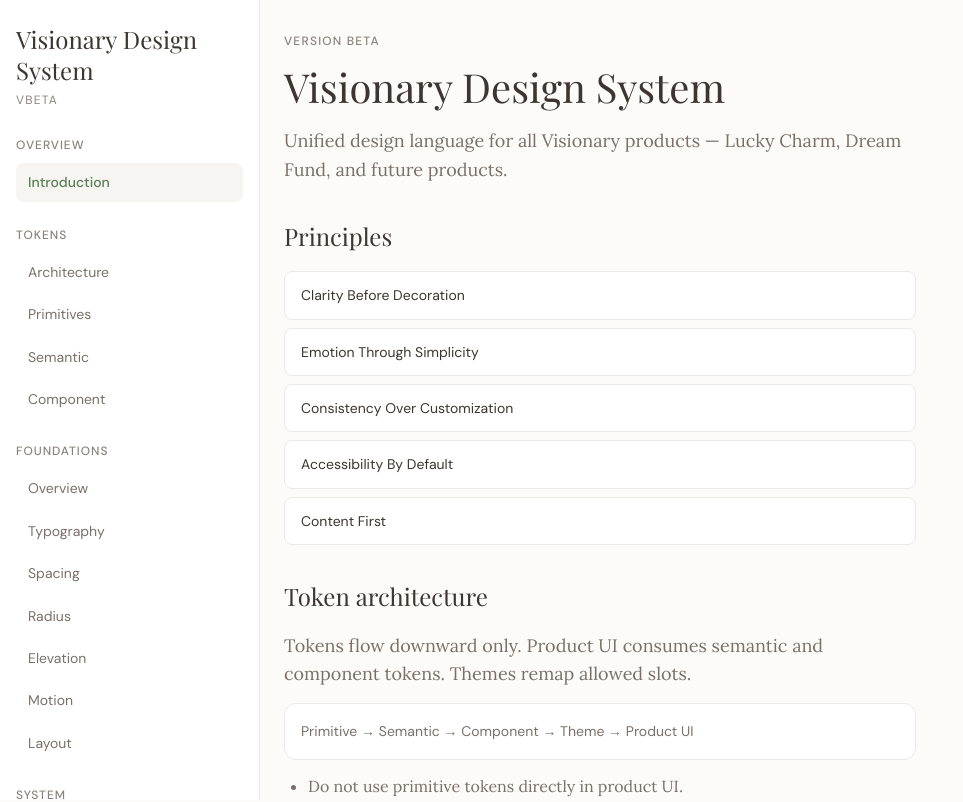
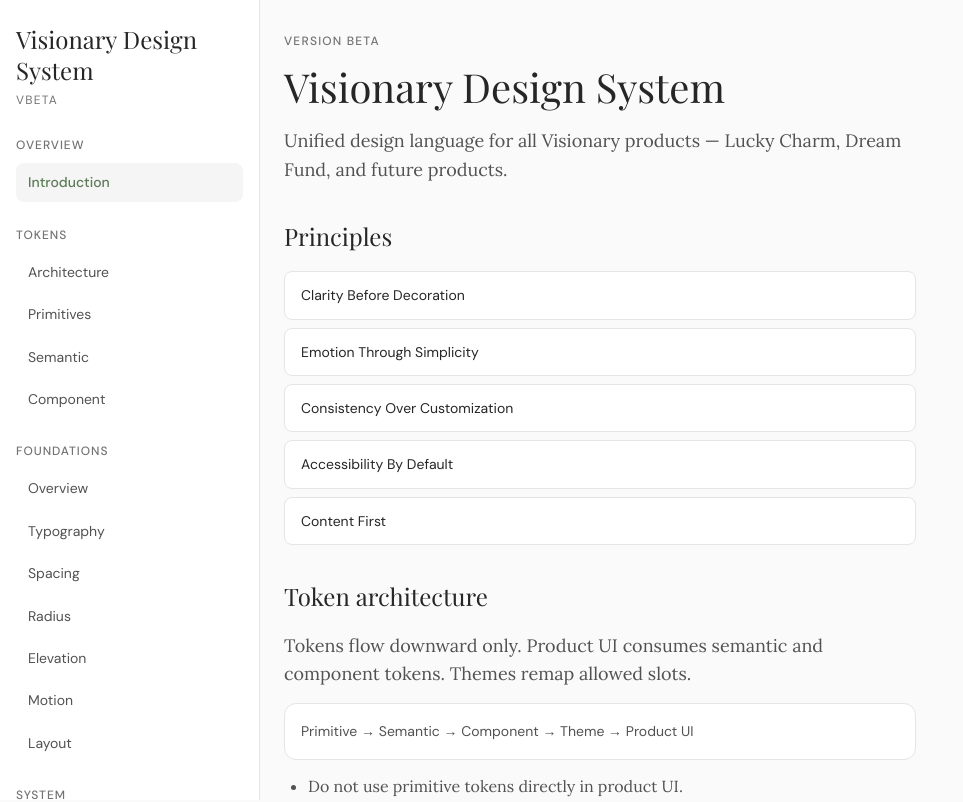
Before and after one commit to htet-visionary/htet-design, a Next.js app: page / in a window 1280 px wide. Shown: the top 802 px of the page, without its empty margins (0-963 px from the left). Built offline with nearby package versions, Linux system fonts and the light colour scheme; a web font is replaced by a local one.

Commit message:
Update neutral palette to Geist-style grayscale
Replace warm cream/brown neutrals with clean white-to-black steps across
the spec, primitive tokens, and CSS variables. Brand and functional colors unchanged.

Co-authored-by: Cursor <cursoragent@cursor.com>

```diff
--- a/design-system/visionary/styles/visionary.css
+++ b/design-system/visionary/styles/visionary.css
@@ -38,16 +38,16 @@
 
   /* ── Primitive: Neutral ── */
   --v-neutral-0: #ffffff;
-  --v-neutral-50: #fcfbf8;
-  --v-neutral-100: #f7f5f2;
-  --v-neutral-200: #eceae8;
-  --v-neutral-300: #ddd8d4;
-  --v-neutral-400: #b9b3ae;
-  --v-neutral-500: #8a837c;
-  --v-neutral-600: #7a7068;
-  --v-neutral-700: #5b534d;
-  --v-neutral-800: #3d3530;
-  --v-neutral-900: #241f1b;
+  --v-neutral-50: #fafafa;
+  --v-neutral-100: #f5f5f5;
+  --v-neutral-200: #e5e5e5;
+  --v-neutral-300: #d4d4d4;
+  --v-neutral-400: #a3a3a3;
+  --v-neutral-500: #737373;
+  --v-neutral-600: #525252;
+  --v-neutral-700: #404040;
+  --v-neutral-800: #262626;
+  --v-neutral-900: #171717;
 
   /* ── Functional: Success ── */
   --v-success-50: #f6f8f5;
--- a/design-system/visionary/tokens/primitive.ts
+++ b/design-system/visionary/tokens/primitive.ts
@@ -39,16 +39,16 @@ export const iridescence = {
 
 export const neutral = {
   0: "#FFFFFF",
-  50: "#FCFBF8",
-  100: "#F7F5F2",
-  200: "#ECEAE8",
-  300: "#DDD8D4",
-  400: "#B9B3AE",
-  500: "#8A837C",
-  600: "#7A7068",
-  700: "#5B534D",
-  800: "#3D3530",
-  900: "#241F1B",
+  50: "#FAFAFA",
+  100: "#F5F5F5",
+  200: "#E5E5E5",
+  300: "#D4D4D4",
+  400: "#A3A3A3",
+  500: "#737373",
+  600: "#525252",
+  700: "#404040",
+  800: "#262626",
+  900: "#171717",
 } as const;
 
 export const success = {
```
Also changed, not shown: 1 other file (tests, documents, lock files or other folders).
